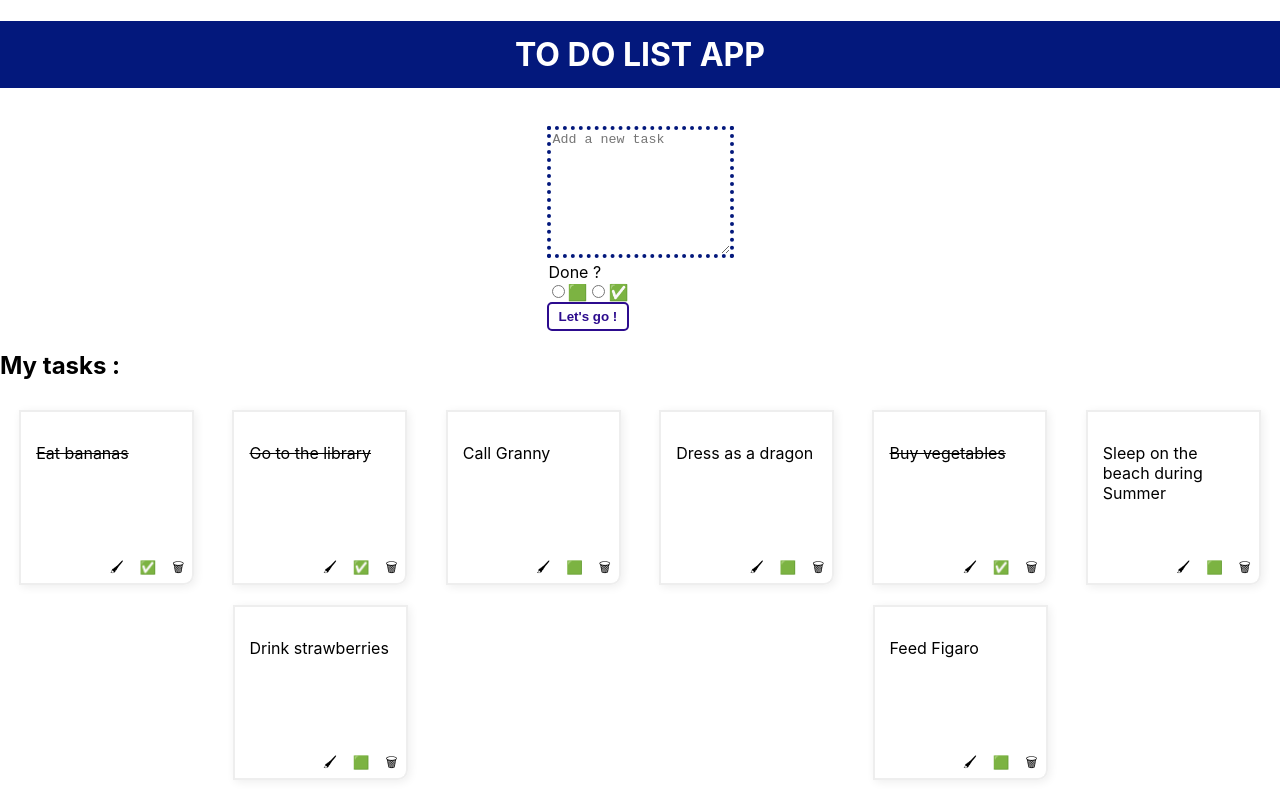
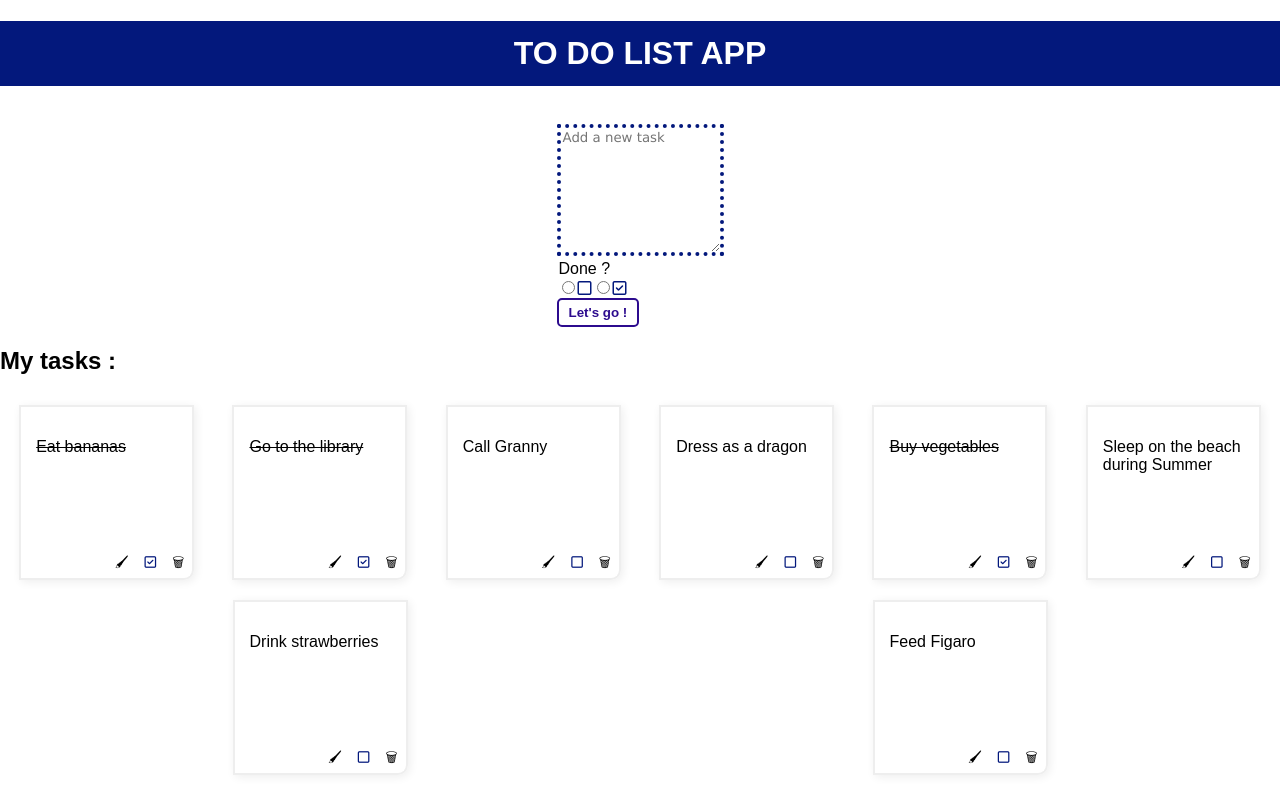
Before and after one commit to AlixV/todolist-mockjson-react, a React (Create React App) app: page / in a window 1280 px wide. Built offline with nearby package versions, Linux system fonts and the light colour scheme; data requests are answered from the project's data file.

Commit message:
work on icons font awesome

```diff
--- a/public/index.html
+++ b/public/index.html
@@ -25,6 +25,10 @@
       Learn how to configure a non-root public URL by running `npm run build`.
     -->
     <title>React App</title>
+
+    <!-- FONT AWESOME SCRIPT -->
+    <script src="https://kit.fontawesome.com/3327da1117.js" crossorigin="anonymous"></script>
+
   </head>
   <body>
     <noscript>You need to enable JavaScript to run this app.</noscript>
--- a/src/App.css
+++ b/src/App.css
@@ -2,6 +2,7 @@ html,
 body{
     margin: 0;
     padding: 0;
+    font-family: Arial, Verdana, Tahoma, sans-serif;
 
 }
 
@@ -22,6 +23,32 @@ body{
 
 
 }
+
+.button-form-modify{
+  color: #2c0b8e;
+  padding: 4px 7px;
+  font-weight: bold;
+  cursor: pointer;
+  transition: all 0.2s ease;
+  /* position: relative;
+  display: inline-block; */
+  outline: none;
+  border-radius: 5px;
+  border: 1px solid #2c0b8e;
+  background: #fff;
+}
+
+.button-form-modify:hover{
+  background:#2c0b8e ;
+  color: #fff
+}
+
+.form-modify > textarea {
+  border-color: #03187C;
+  font-family:Verdana, Arial, Tahoma, sans-serif;
+}
+
+
 
 .post-it{
   /* background-color: #FFF1BD; */
@@ -44,8 +71,6 @@ body{
   position : absolute;
   bottom:0px;
   right:0px;
-
-
 }
 
 .buttons-todo{
@@ -69,9 +94,8 @@ body{
 
 .form-create > textarea{
   border: 4px dotted #03187C;
+  font-family:Verdana, Arial, Tahoma, sans-serif;
 }
-
-
 
 .form-create > button{
   color: #2c0b8e;
@@ -91,11 +115,20 @@ body{
   color: #fff
 }
 
-.form-create > label {
+i {
+  color :#03187C
+}
+
+/* .form-create > label {
   display : inline-block;
 
-}
+} */
 
+
+/* .form-create-radio-input{
+border : 5px solid #2c0b8e;
+
+} */
 
 
 /* .App {
--- a/src/components/Form.jsx
+++ b/src/components/Form.jsx
@@ -40,6 +40,7 @@ const Form = ({ newTask, setNewTask, complete, setComplete }) => {
 
         <legend>Done ?</legend>
         <input
+          className="form-create-radio-input"
           type="radio"
           name="complete"
           id="false"
@@ -49,9 +50,12 @@ const Form = ({ newTask, setNewTask, complete, setComplete }) => {
             console.log("falseCkeckbox : " + e.target.value);
           }}
         />
-        <label htmlFor="false">🟩</label>
+        <label htmlFor="false">
+          <i className="fa-regular fa-square"></i>
+        </label>
 
         <input
+          className="form-create-radio-input"
           type="radio"
           name="complete"
           id="true"
@@ -61,7 +65,9 @@ const Form = ({ newTask, setNewTask, complete, setComplete }) => {
             console.log("trueCkeckbox : " + e.target.value);
           }}
         />
-        <label htmlFor="true">✅</label>
+        <label htmlFor="true">
+          <i className="fa-regular fa-square-check"></i>
+        </label>
         <br />
         <button type="submit"> Let's go !</button>
         {/* type="submit" useful ? */}
--- a/src/components/Header.jsx
+++ b/src/components/Header.jsx
@@ -1,7 +1,11 @@
 import React from "react";
 
 const Header = () => {
-  return <h1 className="header"> TO DO LIST APP</h1>;
+  return (
+    <>
+      <h1 className="header"> TO DO LIST APP</h1>
+    </>
+  );
 };
 
 export default Header;
--- a/src/components/Todo.jsx
+++ b/src/components/Todo.jsx
@@ -53,7 +53,7 @@ const Todo = ({ task, complete, id, deleteTask, tasks, setTasks }) => {
       {/* className={complete ? " post-it strike" : "post-it"} */}
       <div>
         {isClicked ? (
-          <form onSubmit={handleModifyTask}>
+          <form className="form-modify" onSubmit={handleModifyTask}>
             <textarea
               id="task"
               name="task"
@@ -87,7 +87,11 @@ const Todo = ({ task, complete, id, deleteTask, tasks, setTasks }) => {
           className="buttons-todo button-modify-complete"
           onClick={(e) => handleModifyComplete(e)}
         >
-          {modifycomplete ? "✅" : "🟩"}
+          {modifycomplete ? (
+            <i className="fa-regular fa-square-check"></i>
+          ) : (
+            <i className="fa-regular fa-square"></i>
+          )}
         </button>
 
         {/* -- CONFIRM BOX-- */}
```
Also changed, not shown: package.json (+6 -1 lines), 2 other files (tests, documents, lock files or other folders).
